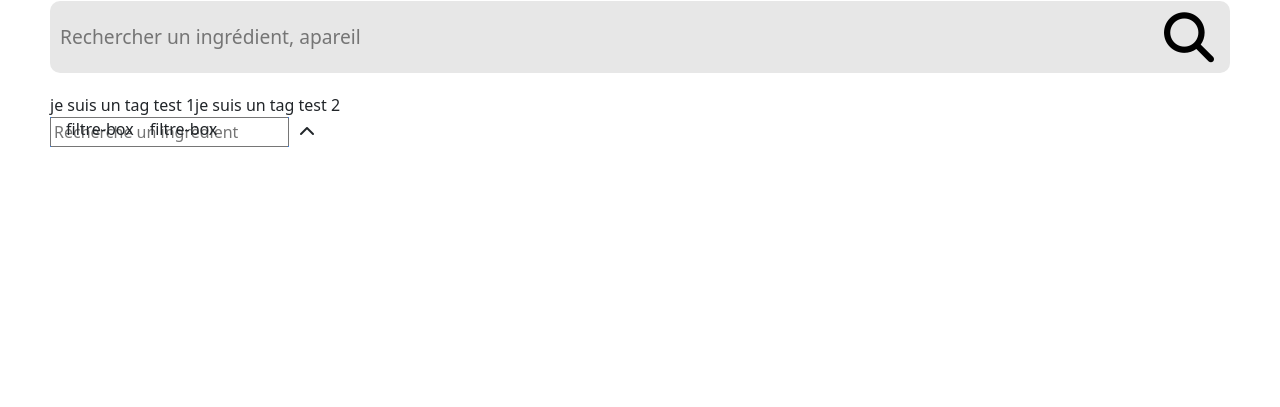
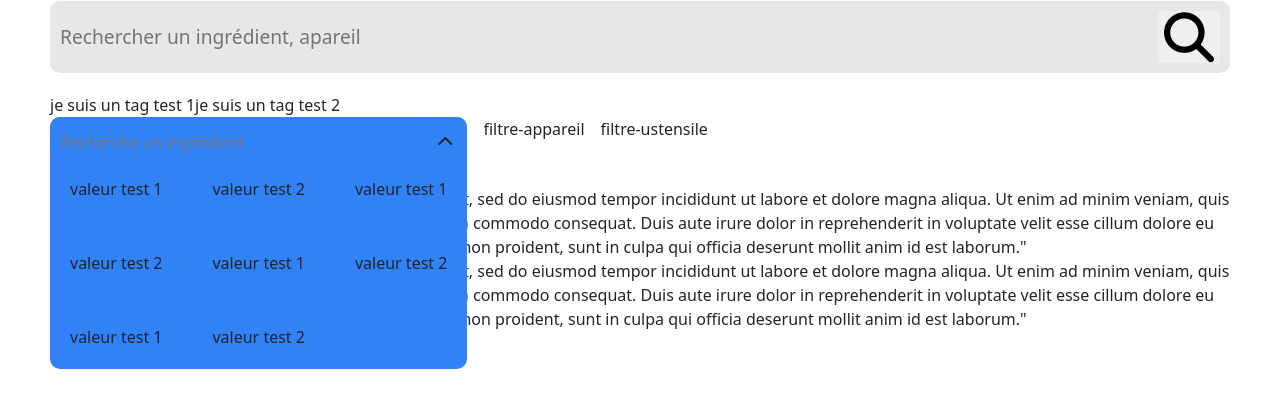
Before and after one commit to SVergnaudExpleo/StephaneVergnaud_5_20210607, a website: page index.html in a window 1280 px wide. Both pictures are taken after a click on the button "Ingrédient". Shown: the part 173-580 px from the top of the page. Drawn offline with nearby package versions, Linux system fonts and the light colour scheme.

Commit message:
feat(filtre) creation du filtre des ingredients

```diff
--- a/index.html
+++ b/index.html
@@ -26,38 +26,58 @@
             <div>je suis un tag test 2</div>
         </div>
         <!-- Zone des filtres-->
-        <div class="container p-0 m-0">
+        <div class="filtre-box container p-0 m-0">
             <div class="row row-cols-3 p-0 m-0">
-                <div class="bg-ingredient col-auto p-0 m-0"><!-- Filtre des ingrédients-->
-                    <div id="switch-on-ingredient" class="switch-on--ingredient  container p-0 m-0">
-                        <button class="bouton bouton--ingredient px-3 py-0">
-                            Ingrédient <div class="spacer--20 m-0 p-0"></div>
-                            <i class="fas fa-chevron-down"></i>
-                        </button>
-                    </div>
-                    <div id="zone-filtre-ingredient" class="zone-filtre p-0 m-0">
-                        <div class="zone-dropdown p-0 m-0 bg-ingredient">
-                            <div class="bg-ingredient" type="button" id="dropdown-recherche-ingredient" data-bs-toggle="dropdown" data-bs-auto-close="false" aria-expanded="true">
-                                <input type="search" placeholder="Recherche un ingrédient">
-                            </div>
-                            <ul id="dropdown-menu-ingredient" class="bg-ingredient dropdown-menu" aria-labelledby="dropdown-recherche-ingredient">
-                                <li class="dropdown-item">valleur dddddddddddddddddddddddddddddddddddddddddddddddddddddddddddddd 1</li>
-                                <li class="dropdown-item">valleur dddddddddddddddddddddddddddddddddddddddddddddddddddddddddddddd 2</li>
-                            </ul>
+                <!-- Filtre des ingrédients-->
+                <div class="filtre-box__ingredient col-auto p-0 m-0">
+                    <button id="switch-on-ingredient" class="bouton bouton--ingredient-on px-3">
+                        Ingrédient <div class="spacer--20 m-0 p-0"></div>
+                        <i class="fas fa-chevron-down"></i>
+                    </button>
+                    <div id="filtre-developpe-ingredient" class="filtre-developpe filtre-developpe--ingredient">
+                        <div class="recherche recherche--filtre">
+                            <input class="input-recherche input-recherche--ingredient" type="search" placeholder="Recherche un ingrédient">
+                            <i id="switch-off-ingredient" class="bouton bouton--ingredient-off fas fa-chevron-up"></i>
                         </div>
-                        <div class="spacer spacer--10 m-0 p-0"></div>
-                        <i id="switch-off-ingredient" class="switch-off switch-off--ingredient fas fa-chevron-up p-0 m-0"></i>
+
+                        <div id="liste-recherche-ingredient" class="liste-recherche liste-recherche--ingredient">
+                            <div class="">valeur test 1</div>
+                            <div class="">valeur test 2</div>
+                            <div class="">valeur test 1</div>
+                            <div class="">valeur test 2</div>
+                            <div class="">valeur test 1</div>
+                            <div class="">valeur test 2</div>
+                            <div class="">valeur test 1</div>
+                            <div class="">valeur test 2</div>
+                        </div>
                     </div>
                 </div>
 
-                <div class="col-auto p-0 mx-3"><!-- Filtre appareil-->
-                    filtre-box
+                <div class="filtre-box__appareil col-auto p-0 mx-3"><!-- Filtre appareil-->
+                    filtre-appareil
                 </div>
-                <div class="col-auto p-0 m-0"> <!-- Filtre ustensile-->
-                    filtre-box
+                <div class="filtre-box__ustensile col-auto p-0 m-0"> <!-- Filtre ustensile-->
+                    filtre-ustensile
                 </div>
             </div>
         </div>
+        <div class="lorem-class">
+            "Lorem ipsum dolor sit amet, consectetur adipiscing elit, sed do eiusmod tempor incididunt ut labore et dolore magna aliqua.
+            Ut enim ad minim veniam, quis nostrud exercitation ullamco laboris nisi ut aliquip ex ea commodo consequat.
+            Duis aute irure dolor in reprehenderit in voluptate velit esse cillum dolore eu fugiat nulla pariatur.
+            Excepteur sint occaecat cupidatat non proident, sunt in culpa qui officia deserunt mollit anim id est laborum."
+        </div>
+
+        <div class="lorem-class-1">
+            "Lorem ipsum dolor sit amet, consectetur adipiscing elit, sed do eiusmod tempor incididunt ut labore et dolore magna aliqua.
+            Ut enim ad minim veniam, quis nostrud exercitation ullamco laboris nisi ut aliquip ex ea commodo consequat.
+            Duis aute irure dolor in reprehenderit in voluptate velit esse cillum dolore eu fugiat nulla pariatur.
+            Excepteur sint occaecat cupidatat non proident, sunt in culpa qui officia deserunt mollit anim id est laborum."
+        </div>
+
+
+
+
         <script src="https://cdn.jsdelivr.net/npm/bootstrap@5.0.1/dist/js/bootstrap.bundle.min.js" integrity="sha384-gtEjrD/SeCtmISkJkNUaaKMoLD0//ElJ19smozuHV6z3Iehds+3Ulb9Bn9Plx0x4" crossorigin="anonymous"></script>
         <script src="./index.js"></script>
     </body>
--- a/index.js
+++ b/index.js
@@ -1,25 +1,20 @@
 //constante du DOM ingredient
 const switchOnIngredient = document.getElementById("switch-on-ingredient");
 const switchOffIngredient = document.getElementById("switch-off-ingredient");
-const zoneFiltreIngredient = document.getElementById("zone-filtre-ingredient");
-const dropdownmenuIngredient = document.getElementById("dropdown-menu-ingredient");
-const dropdownRechercheIngredient = document.getElementById("dropdown-recherche-ingredient")
+const filtreDeveloppeIngredient = document.getElementById("filtre-developpe-ingredient");
 
 
 // initialiser la mise page avec JS
-zoneFiltreIngredient.style.display = "none";
+filtreDeveloppeIngredient.style.display = "none";
 
 // afficher et masquer le filtre
 switchOnIngredient.addEventListener("click",function(){
     switchOnIngredient.style.display = "none";
-    zoneFiltreIngredient.style.display = "grid";
+    filtreDeveloppeIngredient.style.display = "initial";
 
 
 });
 switchOffIngredient.addEventListener("click",function(){
-    switchOnIngredient.style.display = "initial";
-    zoneFiltreIngredient.style.display = "none";
+    switchOnIngredient.style.display = "flex";
+    filtreDeveloppeIngredient.style.display = "none";
 });
-
-// redimentionner la zone recherche
-zoneFiltreIngredient.style.width = dropdownmenuIngredient.clientWidth;
--- a/sass/base/_theme.scss
+++ /dev/null
@@ -1,3 +0,0 @@
-.bg-ingredient{
-    background-color: $couleur-ingredient;
-}
--- a/sass/composant/_bouton.scss
+++ b/sass/composant/_bouton.scss
@@ -1,9 +1,16 @@
 .bouton{
-    background: none;
     border: none;
-    &--ingredient{
+    &--ingredient-on{
         display: flex;
         align-items: center;
         height: $dim-bouton-filtre;
+        background-color: $couleur-ingredient;
+        @include radius-filtre;
+    }
+    &--ingredient-off{
+        height: $dim-bouton-filtre;
+        background-color: $couleur-ingredient;
+        width: 50px;
+        @include radius-filtre;
     }
 }
--- a/sass/composant/_input.scss
+++ b/sass/composant/_input.scss
@@ -7,4 +7,11 @@
         height: 50px;
         font-size: 1.2em;
     }
+    &--ingredient{
+        background-color: $couleur-ingredient;
+        height: 50px;
+        width: 100%;
+        padding: 0 10px 0 10px;
+        @include radius-filtre;
+    }
 }
--- a/sass/composant/_logoimage.scss
+++ b/sass/composant/_logoimage.scss
@@ -5,12 +5,14 @@
     font-size: 50px;
 }
 .fa-chevron-down{
-    display: flex;
+    cursor: pointer;
+    display: grid;
     align-items: center;
     justify-items: center;
 }
 .fa-chevron-up{
-    display: flex;
+    cursor: pointer;
+    display: grid;
     align-items: center;
     justify-items: center;
 }
--- a/sass/composant/_spacer.scss
+++ b/sass/composant/_spacer.scss
@@ -1,9 +1,13 @@
 .spacer{
     &--10{
+        @include margin-null;
+        @include padding-null;
         width: 10px;
         height: 5px;
     }
     &--20{
+        @include margin-null;
+        @include padding-null;
         width: 20px;
         height: 5px;
     }
--- a/sass/outils/_mixin.scss
+++ b/sass/outils/_mixin.scss
@@ -6,4 +6,7 @@
     padding: 0;
 }
 
-// Gestion background
+// border radius
+@mixin radius-filtre {
+    border-radius: 10px;
+}
--- a/sass/trame/_trame.scss
+++ b/sass/trame/_trame.scss
@@ -8,6 +8,8 @@ header{
     display: flex;
     justify-content: center;
 }
+
+// Barres de recherche
 .recherche{
     &--globale{
         padding: 10px;
@@ -15,20 +17,45 @@ header{
         display: grid;
         grid-template-columns: 1fr auto;
         background-color: $background-clair;
-        border-radius: 10px;
+        @include radius-filtre;
+    }
+    &--filtre{
+        display: flex;
+        flex-direction: row;
+        @include radius-filtre;
+    }
+}
+.filtre-box{
+    position: absolute;
+    z-index: 2;
+    &__ingredient{
+        background-color: $couleur-ingredient;
+        @include radius-filtre;
     }
 }
 
-.zone-filtre{
+// Filtres developpés
+.filtre-developpe{
+    @include radius-filtre;
+}
+
+// Liste des filtres
+.liste-recherche{
     display: grid;
-    grid-template-areas: "recherche spacer bouton";
-    .zone-dropdown{
-        grid-area: recherche;
-    }
-    .spacer{
-        grid-area: spacer;
-    }
-    .switch-off{
-        grid-area: bouton;
-    }
+    grid-template-columns: auto auto auto;
+    row-gap: 10px;
+    gap: 50px;
+    padding: 10px 20px 20px 20px;
 }
+
+// Zone contenant les cartes des recettes
+.lorem-class{
+    position: relative;
+    z-index: 1;
+    bottom: -70px;
+}
+.lorem-class-1{
+    position: relative;
+    z-index: 1;
+    bottom: -70px;
+}
```
Also changed, not shown: README.txt (added), style.css, 1 other file.
